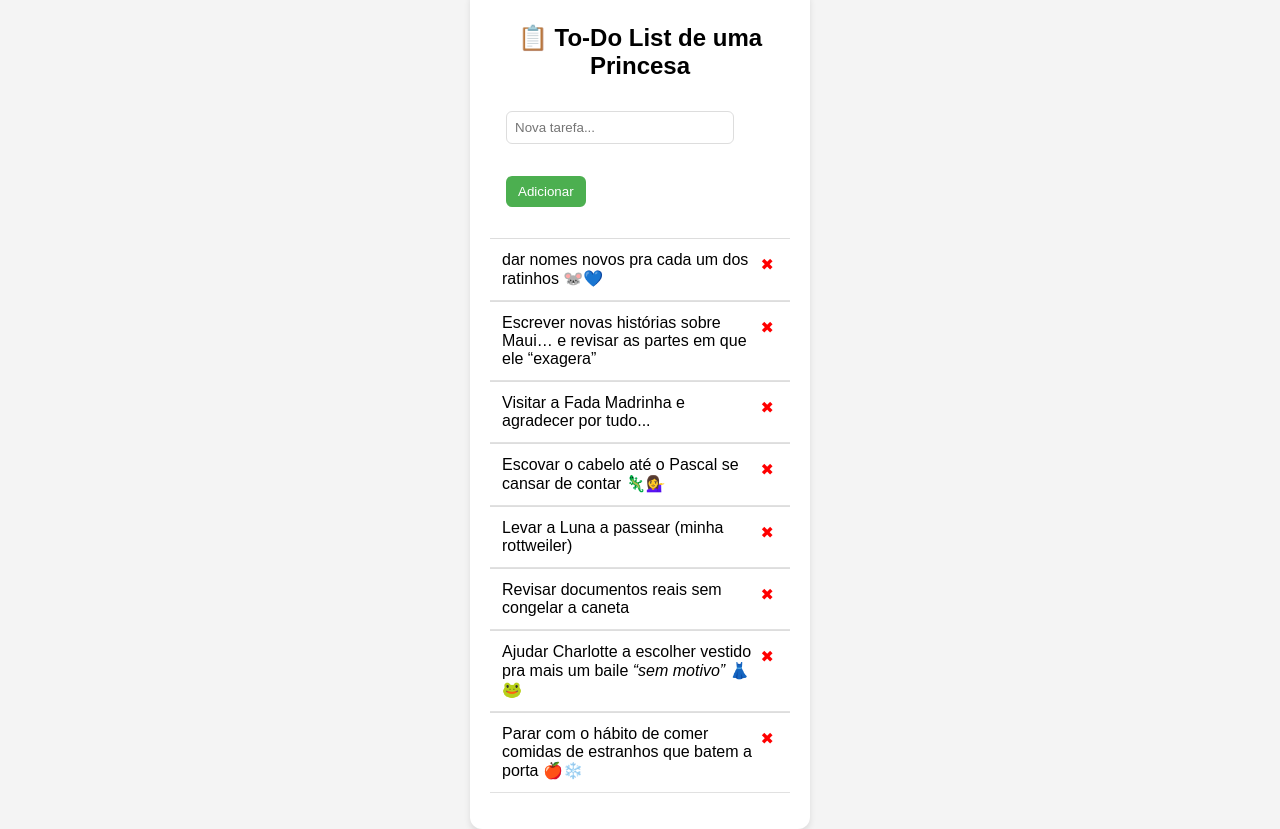
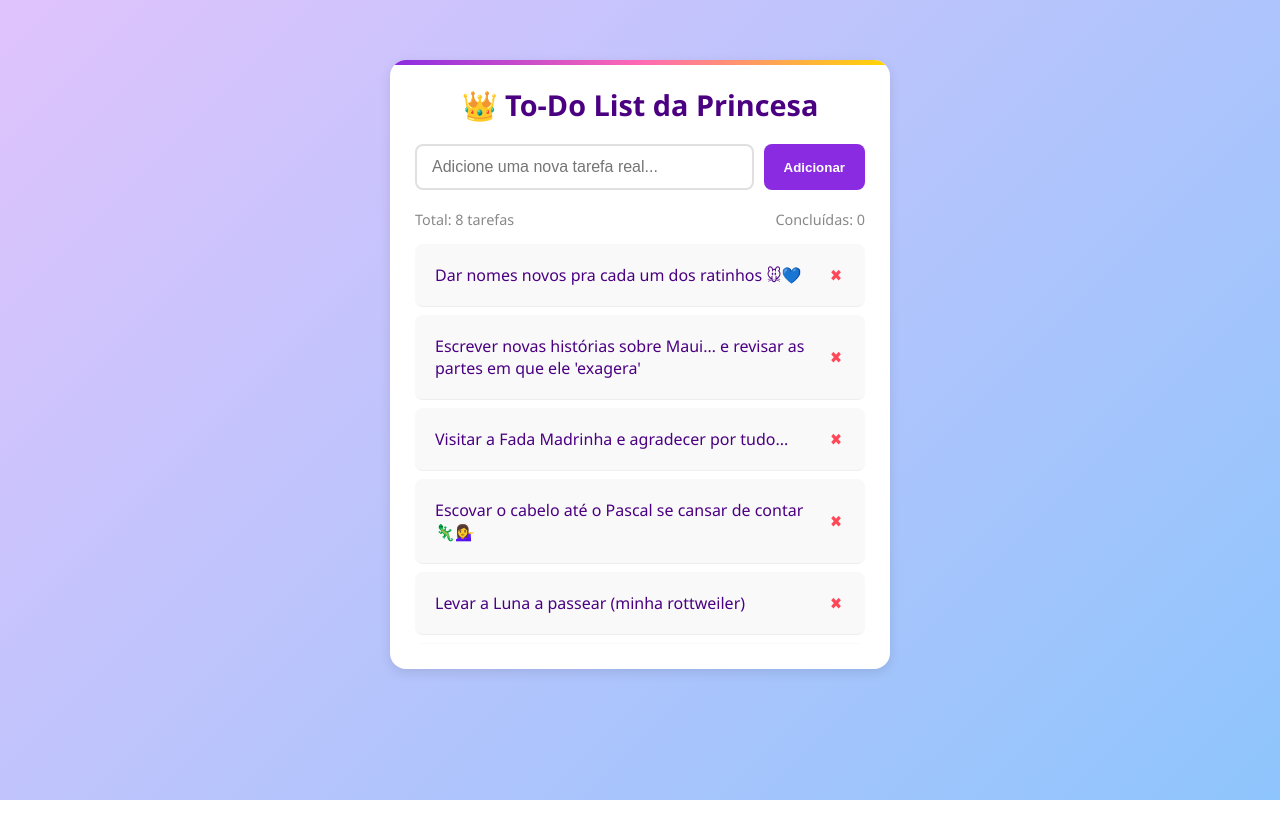
Before and after one commit to jeeloa/trash_1, a plain HTML site: page index.html in a window 1280 px wide. After the commit the page ends 800 px from the top, so only its background shows below. Drawn offline with Linux system fonts and the light colour scheme.

Commit message:
style: Firma UX/UI

```diff
--- a/index.html
+++ b/index.html
@@ -3,139 +3,391 @@
 <head>
   <meta charset="UTF-8">
   <meta name="viewport" content="width=device-width, initial-scale=1.0">
-  <title>To-Do List</title>
+  <title>To-Do List da Princesa</title>
   <style>
+    :root {
+      --primary: #8a2be2;
+      --primary-light: #9d4edd;
+      --secondary: #ff69b4;
+      --accent: #ffd700;
+      --light: #f8f4ff;
+      --dark: #4b0082;
+      --gray: #888;
+      --danger: #ff4757;
+      --success: #2ed573;
+      --shadow: 0 4px 12px rgba(0,0,0,0.1);
+      --transition: all 0.3s ease;
+    }
+
+    * {
+      margin: 0;
+      padding: 0;
+      box-sizing: border-box;
+    }
+
     body {
-      font-family: Arial, sans-serif;
+      font-family: 'Segoe UI', Tahoma, Geneva, Verdana, sans-serif;
       display: flex;
       justify-content: center;
-      align-items: center;
-      height: 100vh;
-      background: #f4f4f4;
+      align-items: flex-start;
+      min-height: 100vh;
+      background: linear-gradient(135deg, #e0c3fc 0%, #8ec5fc 100%);
+      padding: 20px;
+      color: var(--dark);
     }
 
     .container {
       background: white;
-      padding: 20px;
-      border-radius: 12px;
-      box-shadow: 0 4px 6px rgba(0,0,0,0.1);
-      width: 300px;
+      padding: 25px;
+      border-radius: 16px;
+      box-shadow: var(--shadow);
+      width: 100%;
+      max-width: 500px;
+      margin-top: 40px;
+      transition: var(--transition);
+      position: relative;
+      overflow: hidden;
     }
 
-    h2, input, button {
-        margin: 1rem;
+    .container::before {
+      content: "";
+      position: absolute;
+      top: 0;
+      left: 0;
+      width: 100%;
+      height: 5px;
+      background: linear-gradient(90deg, var(--primary), var(--secondary), var(--accent));
     }
 
     h2 {
       text-align: center;
-      margin-bottom: 15px;
+      margin-bottom: 20px;
+      color: var(--dark);
+      font-size: 1.8rem;
+      display: flex;
+      align-items: center;
+      justify-content: center;
+      gap: 10px;
+    }
+
+    .input-group {
+      display: flex;
+      margin-bottom: 20px;
+      gap: 10px;
     }
 
     input {
-      width: 70%;
-      padding: 8px;
-      border: 1px solid #ddd;
-      border-radius: 6px;
+      flex: 1;
+      padding: 12px 15px;
+      border: 2px solid #e0e0e0;
+      border-radius: 8px;
+      font-size: 1rem;
+      transition: var(--transition);
+    }
+
+    input:focus {
+      outline: none;
+      border-color: var(--primary);
+      box-shadow: 0 0 0 3px rgba(138, 43, 226, 0.2);
     }
 
     button {
-      padding: 8px 12px;
+      padding: 12px 20px;
       border: none;
-      border-radius: 6px;
-      background: #4CAF50;
+      border-radius: 8px;
+      background: var(--primary);
       color: white;
       cursor: pointer;
+      font-weight: 600;
+      transition: var(--transition);
+      display: flex;
+      align-items: center;
+      gap: 5px;
     }
 
     button:hover {
-      background: #45a049;
+      background: var(--primary-light);
+      transform: translateY(-2px);
     }
 
+    button:active {
+      transform: translateY(0);
+    }
 
+    .stats {
+      display: flex;
+      justify-content: space-between;
+      margin-bottom: 15px;
+      font-size: 0.9rem;
+      color: var(--gray);
+    }
 
     ul {
       list-style: none;
-      padding: 0;
-      margin-top: 15px;
+      margin-top: 10px;
+      max-height: 400px;
+      overflow-y: auto;
     }
 
     li {
       display: flex;
       justify-content: space-between;
-      padding: 12px;
-      border-top: 1px solid #ddd;
-      border-bottom: 1px solid #dddddddc;
+      align-items: center;
+      padding: 15px;
+      border-bottom: 1px solid #eee;
+      transition: var(--transition);
+      animation: fadeIn 0.3s ease;
+      border-radius: 8px;
+      margin-bottom: 8px;
+      background: #f9f9f9;
+    }
+
+    li:hover {
+      background: #f0f0f0;
+      transform: translateX(5px);
     }
 
     li.completed {
       text-decoration: line-through;
-      color: gray;
+      color: var(--gray);
+      background: #f0f0f0;
+      opacity: 0.8;
+    }
+
+    .task-text {
+      flex: 1;
+      cursor: pointer;
+      padding: 5px;
+      border-radius: 4px;
+      transition: var(--transition);
+    }
+
+    .task-text:hover {
+      background: rgba(138, 43, 226, 0.1);
+    }
+
+    .task-actions {
+      display: flex;
+      gap: 10px;
     }
 
     .delete {
-      color: red;
+      color: var(--danger);
       cursor: pointer;
-      padding: 4px;
+      padding: 5px 8px;
+      border-radius: 4px;
+      transition: var(--transition);
+      display: flex;
+      align-items: center;
+      justify-content: center;
+    }
+
+    .delete:hover {
+      background: rgba(255, 71, 87, 0.1);
+      transform: scale(1.1);
+    }
+
+    .empty-state {
+      text-align: center;
+      padding: 30px;
+      color: var(--gray);
+      display: none;
+    }
+
+    .empty-state.show {
+      display: block;
+    }
+
+    .empty-state img {
+      width: 100px;
+      margin-bottom: 15px;
+      opacity: 0.7;
+    }
+
+    @keyframes fadeIn {
+      from { opacity: 0; transform: translateY(-10px); }
+      to { opacity: 1; transform: translateY(0); }
+    }
+
+    @keyframes bounce {
+      0%, 20%, 60%, 100% { transform: translateY(0); }
+      40% { transform: translateY(-10px); }
+      80% { transform: translateY(-5px); }
+    }
+
+    .bounce {
+      animation: bounce 0.6s;
+    }
+
+    @media (max-width: 480px) {
+      .container {
+        padding: 20px 15px;
+        margin-top: 20px;
+      }
+
+      h2 {
+        font-size: 1.5rem;
+      }
+
+      .input-group {
+        flex-direction: column;
+      }
+
+      button {
+        width: 100%;
+        justify-content: center;
+      }
     }
   </style>
 </head>
 <body>
   <div class="container">
-    <h2>📋 To-Do List de uma Princesa</h2>
-    <input type="text" id="taskInput" placeholder="Nova tarefa...">
-    <button onclick="addTask()">Adicionar</button>
-    <ul id="taskList">
-      <li>
-        <span onclick="toggleTask(this)">dar nomes novos pra cada um dos ratinhos  🐭💙</span>
-        <span class="delete" onclick="deleteTask(this)">✖</span></li>
-      <li>
-        <span onclick="toggleTask(this)">Escrever novas histórias sobre Maui… e revisar as partes em que ele “exagera”</span>
-        <span class="delete" onclick="deleteTask(this)">✖</span></li>
-      <li>
-        <span onclick="toggleTask(this)">Visitar a Fada Madrinha e agradecer por tudo...</span>
-        <span class="delete" onclick="deleteTask(this)">✖</span></li>
-      <li>
-        <span onclick="toggleTask(this)">Escovar o cabelo até o Pascal se cansar de contar 🦎💁‍♀️</span>
-        <span class="delete" onclick="deleteTask(this)">✖</span></li>
-      <li>
-        <span onclick="toggleTask(this)">Levar a Luna a passear (minha rottweiler)</span>
-        <span class="delete" onclick="deleteTask(this)">✖</span>
-      </li>
-      <li>
-        <span onclick="toggleTask(this)">Revisar documentos reais sem congelar a caneta</span>
-        <span class="delete" onclick="deleteTask(this)">✖</span></li>
-      <li>
-        <span onclick="toggleTask(this)">Ajudar Charlotte a escolher vestido pra mais um baile <em>“sem motivo”</em> 👗🐸</span>
-        <span class="delete" onclick="deleteTask(this)">✖</span></li>
-      <li>
-        <span onclick="toggleTask(this)">Parar com o hábito de comer comidas de estranhos que batem a porta 🍎❄️</span>
-        <span class="delete" onclick="deleteTask(this)">✖</span></li>
-    </ul>
+    <h2>👑 To-Do List da Princesa</h2>
+
+    <div class="input-group">
+      <input type="text" id="taskInput" placeholder="Adicione uma nova tarefa real..." aria-label="Nova tarefa">
+      <button onclick="addTask()" id="addButton">
+        <span>Adicionar</span>
+      </button>
+    </div>
+
+    <div class="stats">
+      <span id="totalTasks">Total: 0 tarefas</span>
+      <span id="completedTasks">Concluídas: 0</span>
+    </div>
+
+    <ul id="taskList"></ul>
+
+    <div class="empty-state" id="emptyState">
+      <div>✨</div>
+      <p>Nenhuma tarefa real por aqui!</p>
+      <p>Adicione suas primeiras tarefas acima.</p>
+    </div>
   </div>
 
   <script>
+    // tarefas em localStorage
+    document.addEventListener('DOMContentLoaded', function() {
+      loadTasks();
+      updateStats();
+
+
+      document.getElementById('taskInput').addEventListener('keypress', function(e) {
+        if (e.key === 'Enter') {
+          addTask();
+        }
+      });
+    });
+
+
+    const initialTasks = [
+      "Dar nomes novos pra cada um dos ratinhos 🐭💙",
+      "Escrever novas histórias sobre Maui… e revisar as partes em que ele 'exagera'",
+      "Visitar a Fada Madrinha e agradecer por tudo...",
+      "Escovar o cabelo até o Pascal se cansar de contar 🦎💁‍♀️",
+      "Levar a Luna a passear (minha rottweiler)",
+      "Revisar documentos reais sem congelar a caneta",
+      "Ajudar Charlotte a escolher vestido pra mais um baile <em>'sem motivo'</em> 👗🐸",
+      "Parar com o hábito de comer comidas de estranhos que batem a porta 🍎❄️"
+    ];
+
+    function loadTasks() {
+      const taskList = document.getElementById('taskList');
+      const savedTasks = localStorage.getItem('princessTasks');
+
+      if (savedTasks) {
+
+        taskList.innerHTML = savedTasks;
+      } else {
+
+        initialTasks.forEach(task => {
+          const li = document.createElement('li');
+          li.innerHTML = `
+            <span class="task-text" onclick="toggleTask(this)">${task}</span>
+            <div class="task-actions">
+              <span class="delete" onclick="deleteTask(this)" aria-label="Excluir tarefa">✖</span>
+            </div>
+          `;
+          taskList.appendChild(li);
+        });
+        saveTasks();
+      }
+
+      updateEmptyState();
+    }
+
     function addTask() {
-      const input = document.getElementById("taskInput");
+      const input = document.getElementById('taskInput');
       const taskText = input.value.trim();
 
-      if (taskText === "") return;
+      if (taskText === "") {
+        input.focus();
+        return;
+      }
 
-      const li = document.createElement("li");
+      const li = document.createElement('li');
       li.innerHTML = `
-        <span onclick="toggleTask(this)">${taskText}</span>
-        <span class="delete" onclick="deleteTask(this)">✖</span>
+        <span class="task-text" onclick="toggleTask(this)">${taskText}</span>
+        <div class="task-actions">
+          <span class="delete" onclick="deleteTask(this)" aria-label="Excluir tarefa">✖</span>
+        </div>
       `;
 
-      document.getElementById("taskList").appendChild(li);
+      document.getElementById('taskList').appendChild(li);
       input.value = "";
+      input.focus();
+
+      // Efeito visual ao adicionar
+      li.classList.add('bounce');
+      setTimeout(() => li.classList.remove('bounce'), 600);
+
+      saveTasks();
+      updateStats();
+      updateEmptyState();
     }
 
     function toggleTask(element) {
-      element.parentElement.classList.toggle("completed");
+      const li = element.parentElement;
+      li.classList.toggle('completed');
+      saveTasks();
+      updateStats();
     }
 
     function deleteTask(element) {
-      element.parentElement.remove();
+      const li = element.closest('li');
+      li.style.opacity = '0';
+      li.style.transform = 'translateX(50px)';
+
+      setTimeout(() => {
+        li.remove();
+        saveTasks();
+        updateStats();
+        updateEmptyState();
+      }, 300);
+    }
+
+    function saveTasks() {
+      const taskList = document.getElementById('taskList').innerHTML;
+      localStorage.setItem('princessTasks', taskList);
+    }
+
+    function updateStats() {
+      const totalTasks = document.querySelectorAll('#taskList li').length;
+      const completedTasks = document.querySelectorAll('#taskList li.completed').length;
+
+      document.getElementById('totalTasks').textContent = `Total: ${totalTasks} tarefa${totalTasks !== 1 ? 's' : ''}`;
+      document.getElementById('completedTasks').textContent = `Concluídas: ${completedTasks}`;
+    }
+
+    function updateEmptyState() {
+      const emptyState = document.getElementById('emptyState');
+      const totalTasks = document.querySelectorAll('#taskList li').length;
+
+      if (totalTasks === 0) {
+        emptyState.classList.add('show');
+      } else {
+        emptyState.classList.remove('show');
+      }
     }
   </script>
 </body>
```
